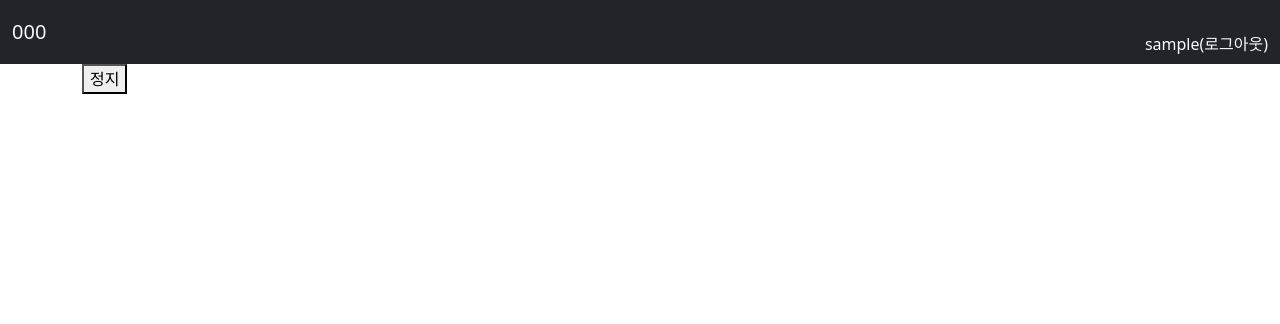
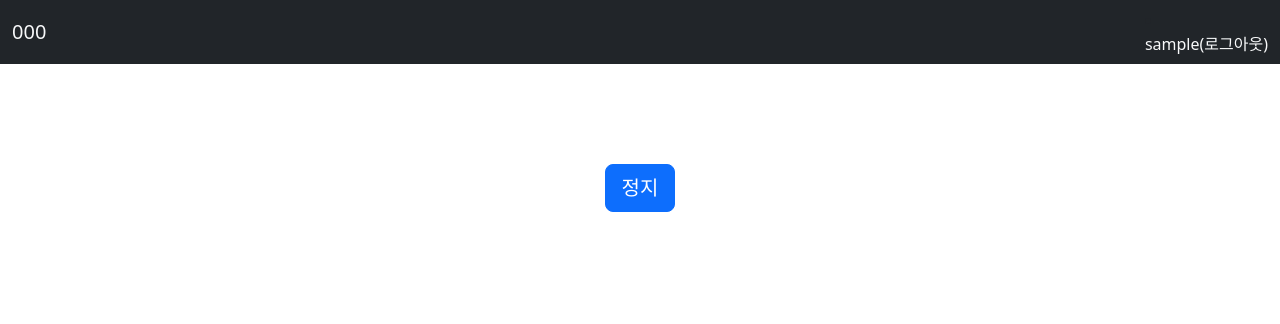
Before and after one commit to ANDONGWOO/ToyProject2, a Django app: page /stopwatch/stop/ in a window 1280 px wide. Shown: the top 324 px of the page. Run offline with Django 3.2, Linux system fonts and the light colour scheme; the visitor is signed in with stand-in values (Sample User, id 1); some libraries are stand-ins or nearby versions.

Commit message:
index/stop 화면 수정(버튼크기/버튼 위치)

```diff
--- a/ToyProject2/templates/base.html
+++ b/ToyProject2/templates/base.html
@@ -14,7 +14,7 @@
   </head>
 
   <body>
-    <nav class="navbar navbar-dark bg-dark">
+    <nav class="navbar navbar-dark bg-dark" style="margin-bottom:100px">
       <div class="container-fluid ">
         {% if user.is_authenticated %}
           <a class="navbar-brand text-light" href="{% url 'stopwatch:index' %}">000</a>
--- a/stopwatch/templates/stopwatch/stop.html
+++ b/stopwatch/templates/stopwatch/stop.html
@@ -6,10 +6,12 @@
   {% comment %} <a href="{% url "stopwatch:index" %}" class="position-absolute top-50 start-50 translate-middle">
     <button type="button" class="btn btn-primary btn-lg">정지</button>
   </a> {% endcomment %}
-  <form action="{% url 'stopwatch:stop' %}" method="POST">
+  <form action="{% url 'stopwatch:stop' %}" method="POST" style=" text-align: center";>
     {% csrf_token %}
-    <button onclick="test2()" type="submit">정지</button>
-    <input type="text" id="start" style="border:none">
+    <button onclick="test2()" type="submit" class="btn btn-primary btn-lg">정지</button>
+    <div>
+      <input type="text" id="start" style="border:none">
+    </div>
   </form>
   {% comment %} <div>
     <span id="testM">00</span>
```
Also changed, not shown: stopwatch/templates/stopwatch/index.html (+7 -2 lines).
